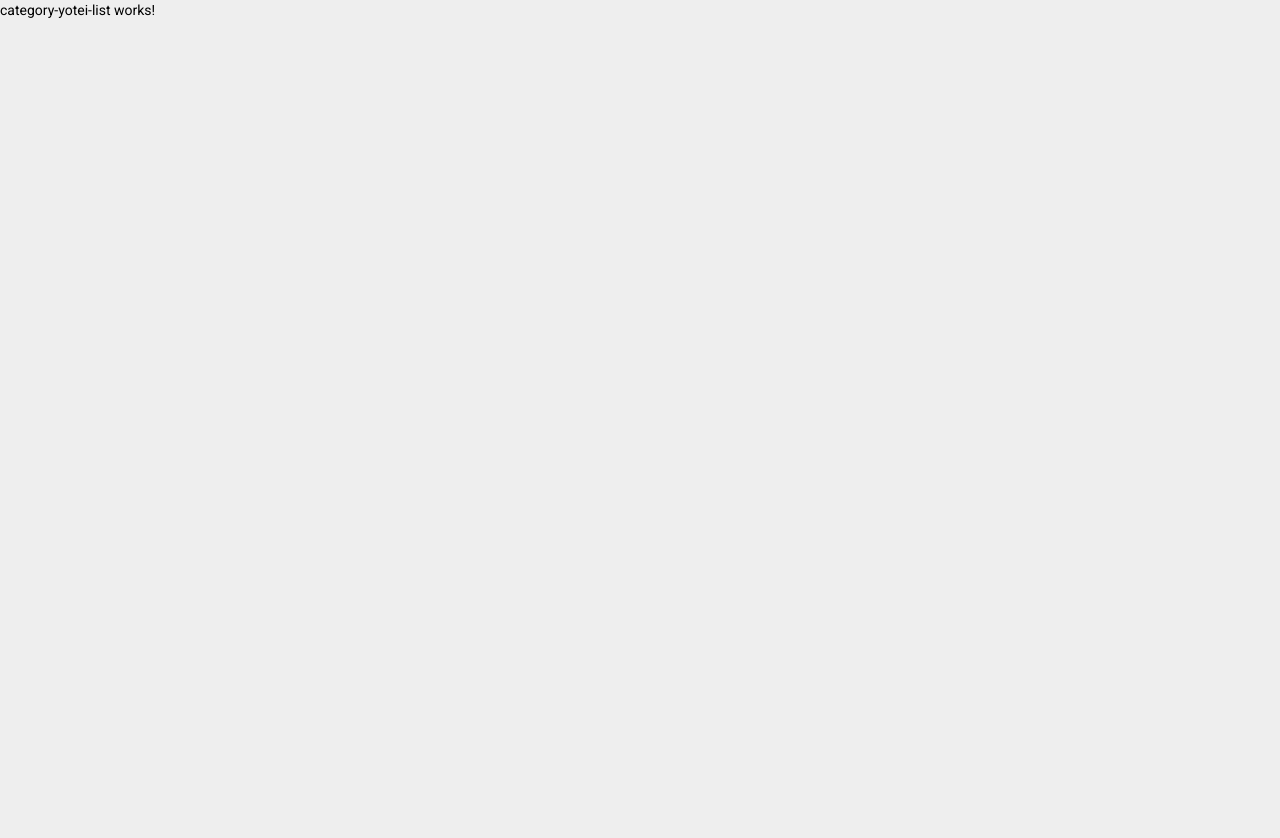
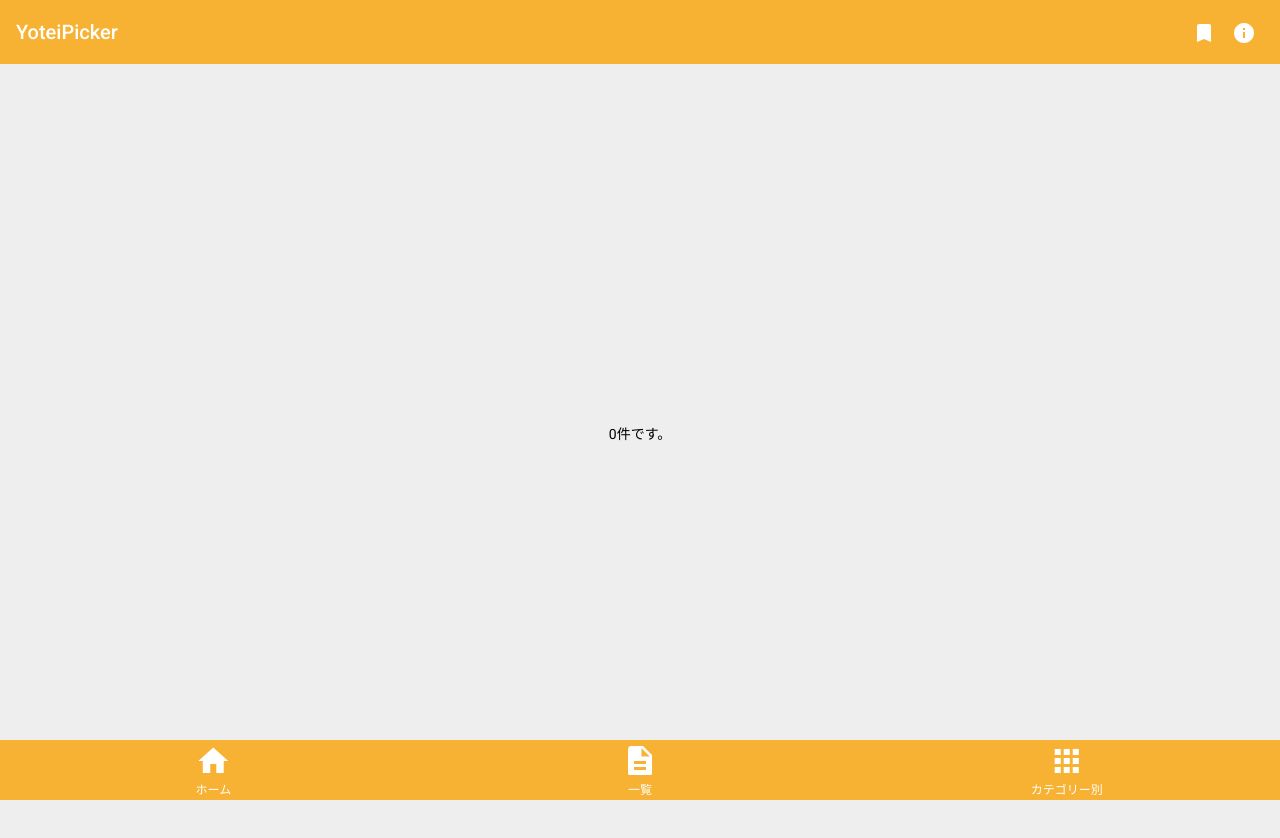
Before and after one commit to kamoto0427/yoteiPicker, an Angular app: page /categoryYoteiList/1 in a window 1280 px wide. Shown: the top 838 px of the page. Before the commit the page ends 800 px from the top, so only its background shows below. Built offline with nearby package versions, Linux system fonts and the light colour scheme.

Commit message:
カテゴリー予定ページの完成

```diff
--- a/src/app/component/page/category-yotei-list/category-yotei-list.component.html
+++ b/src/app/component/page/category-yotei-list/category-yotei-list.component.html
@@ -1 +1,3 @@
-<p>category-yotei-list works!</p>
+<app-header></app-header>
+<app-swiper [yotei]="yotei"></app-swiper>
+<app-footer></app-footer>
--- a/src/app/component/page/category-yotei-list/category-yotei-list.component.ts
+++ b/src/app/component/page/category-yotei-list/category-yotei-list.component.ts
@@ -17,7 +17,7 @@ export class CategoryYoteiListComponent implements OnInit {
   ngOnInit(): void {
     this.activatedRoute.paramMap.subscribe((params: ParamMap) => {
       const categoryId = params.get('category_id');
-      this.yotei = this.getYoteiData(categoryId);
+      this.getYoteiData(categoryId);
     });
   }
 
@@ -27,10 +27,11 @@ export class CategoryYoteiListComponent implements OnInit {
    * @param categoryId カテゴリーID
    */
   public getYoteiData(categoryId: string | null) {
+    this.yotei = [];
     const yoteiData = YoteiJson.yotei;
-    return yoteiData.forEach(yotei => {
-      // String(yotei.category_id) === categoryId;
-    })
+    this.yotei = yoteiData.filter(yotei => {
+      return String(yotei.category_id) === categoryId;
+    });
   }
 
 }
--- a/src/app/component/parts/swiper/swiper.component.css
+++ b/src/app/component/parts/swiper/swiper.component.css
@@ -40,6 +40,14 @@
   font-weight: bold;
 }
 
+.not-data {
+  width: 100%;
+  height: calc(100% - 60px);
+  display: flex;
+  justify-content: center;
+  align-items: center;
+}
+
 app-pick-button {
   position: absolute;
   bottom: 70px;
--- a/src/app/component/parts/swiper/swiper.component.html
+++ b/src/app/component/parts/swiper/swiper.component.html
@@ -1,4 +1,5 @@
 <ng-container>
+  <div class="not-data" *ngIf="yotei.length === 0">0件です。</div>
   <div class="dummy-area"></div>
   <swiper
     [slidesPerView]="1.25"
```
